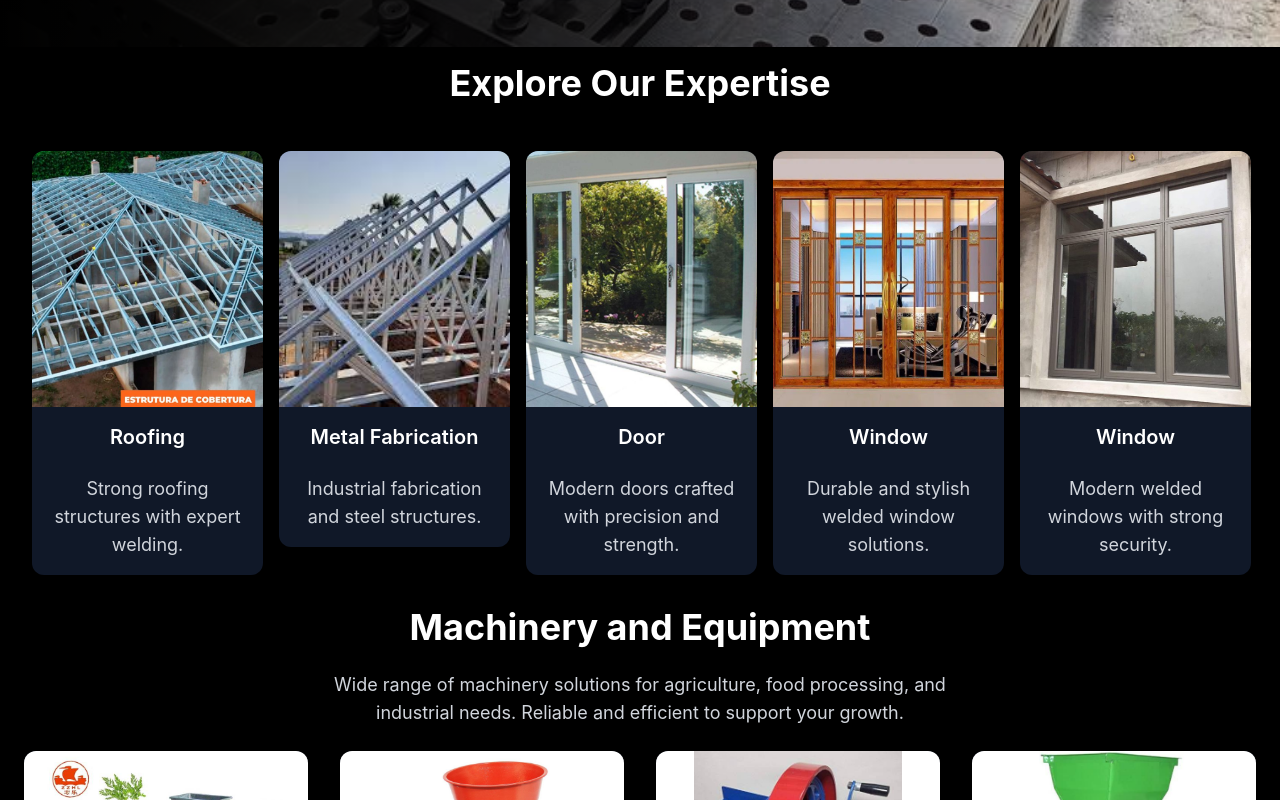
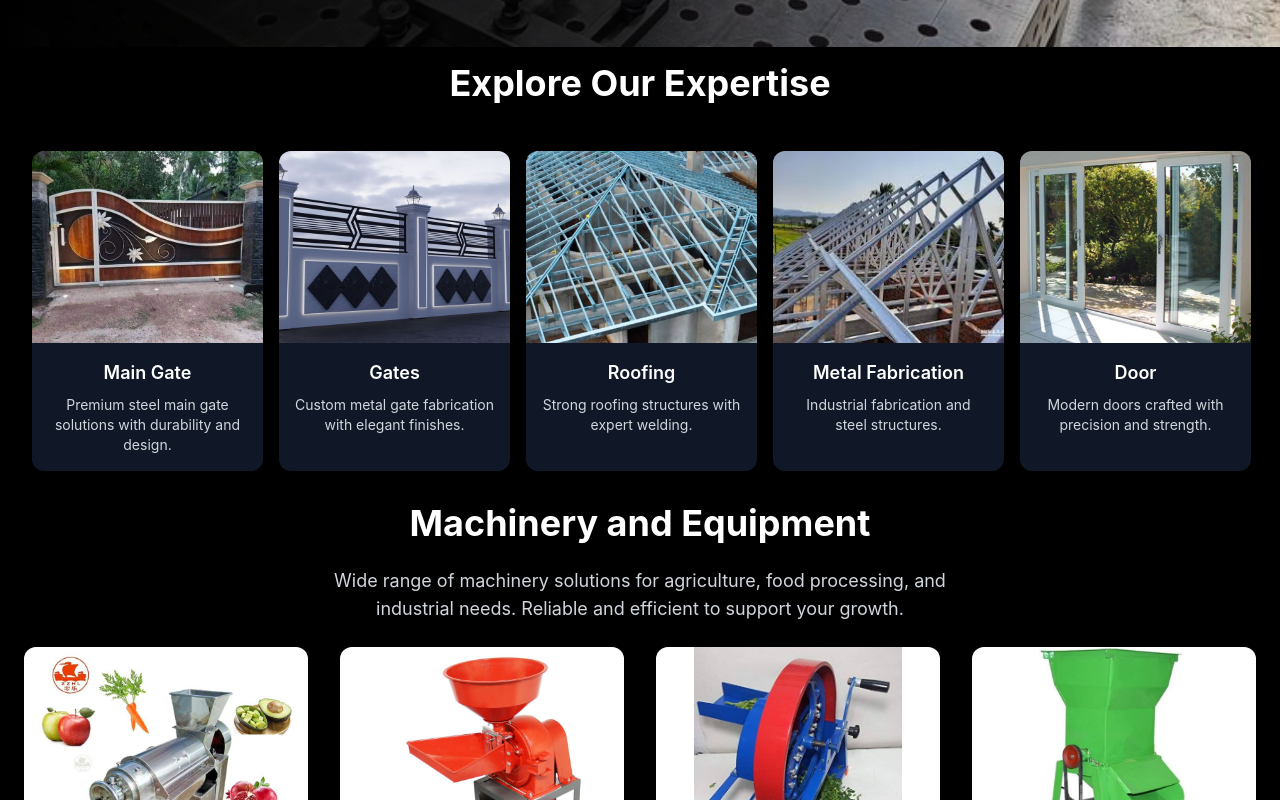
Before and after one commit to TheoNshimyimana/logical, a React (Vite) app: page / in a window 1280 px wide. Shown: the part 513-1313 px from the top of the page. Built offline with nearby package versions, Linux system fonts and the light colour scheme.

Commit message:
refining commit

```diff
--- a/src/index.css
+++ b/src/index.css
@@ -11,3 +11,21 @@
 
   @apply bg-slate-200
 } */
+
+/* Make slick track stretch items */
+.slick-track {
+  display: flex !important;
+}
+
+/* Make each slide stretch */
+.slick-slide {
+  height: inherit !important;
+  display: flex !important;
+}
+
+/* Make slide content fill */
+.slick-slide > div {
+  display: flex;
+  width: 100%;
+  height: 100%;
+}
--- a/src/pages/Body.jsx
+++ b/src/pages/Body.jsx
@@ -51,16 +51,30 @@ function Body() {
 const sliderSettings = {
   dots: true,
   infinite: true,
-    speed: 600,
+  speed: 500,
+  arrows: false,
   slidesToShow: 5,
   slidesToScroll: 1,
-    autoplay: true,
-    autoplaySpeed: 3000,
-    arrows: false,
+  adaptiveHeight: false,
   responsive: [
-      { breakpoint: 1280, settings: { slidesToShow: 3 } },
-      { breakpoint: 1024, settings: { slidesToShow: 2 } },
-      { breakpoint: 640, settings: { slidesToShow: 1 } },
+    {
+      breakpoint: 1280, // laptops
+      settings: {
+        slidesToShow: 4,
+      },
+    },
+    {
+      breakpoint: 1024, // tablets
+      settings: {
+        slidesToShow: 3,
+      },
+    },
+    {
+      breakpoint: 640, // mobile
+      settings: {
+        slidesToShow: 2,
+      },
+    },
   ],
 };
 
@@ -109,20 +123,24 @@ function Body() {
 
           <Slider {...sliderSettings}>
             {industries.map((item, i) => (
-              <div key={i} className="px-2">
+              <div key={i} className="px-2 h-full">
                 <div className="bg-gray-900 rounded-xl shadow-md hover:shadow-2xl hover:scale-105 transition flex flex-col h-full">
-                  <div className="w-full px-0 h-40 sm:h-48 md:h-56 lg:h-64 flex-shrink-0">
+                  {/* Image */}
+                  <div className="w-full h-48 flex-shrink-0">
                     <img
                       src={item.img}
                       alt={item.title}
                       className="w-full h-full object-cover rounded-t-xl"
                     />
                   </div>
+
+                  {/* Content */}
                   <div className="flex flex-col flex-grow p-4 text-center">
-                    <h3 className="text-lg md:text-xl font-semibold text-white mb-2">
+                    <h3 className="text-lg font-semibold text-white mb-2">
                       {item.title}
                     </h3>
-                    <p className="hidden sm:block mt-4 text-sm sm:text-base md:text-lg text-gray-300 max-w-lg sm:max-w-xl md:max-w-2xl mx-auto">
+
+                    <p className="text-gray-300 text-sm flex-grow">
                       {item.description}
                     </p>
                   </div>
```
Also changed, not shown: 2 other files (tests, documents, lock files or other folders). Lines whose indentation alone changed are shown as unchanged.
